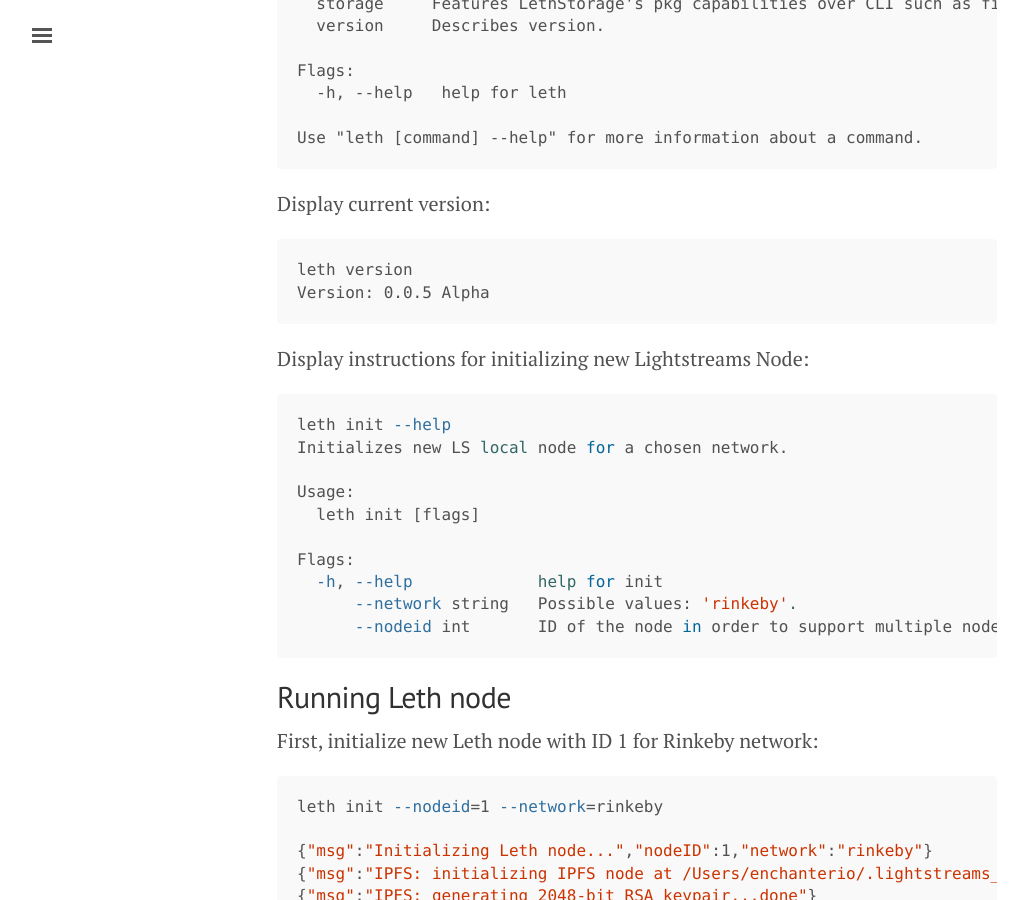
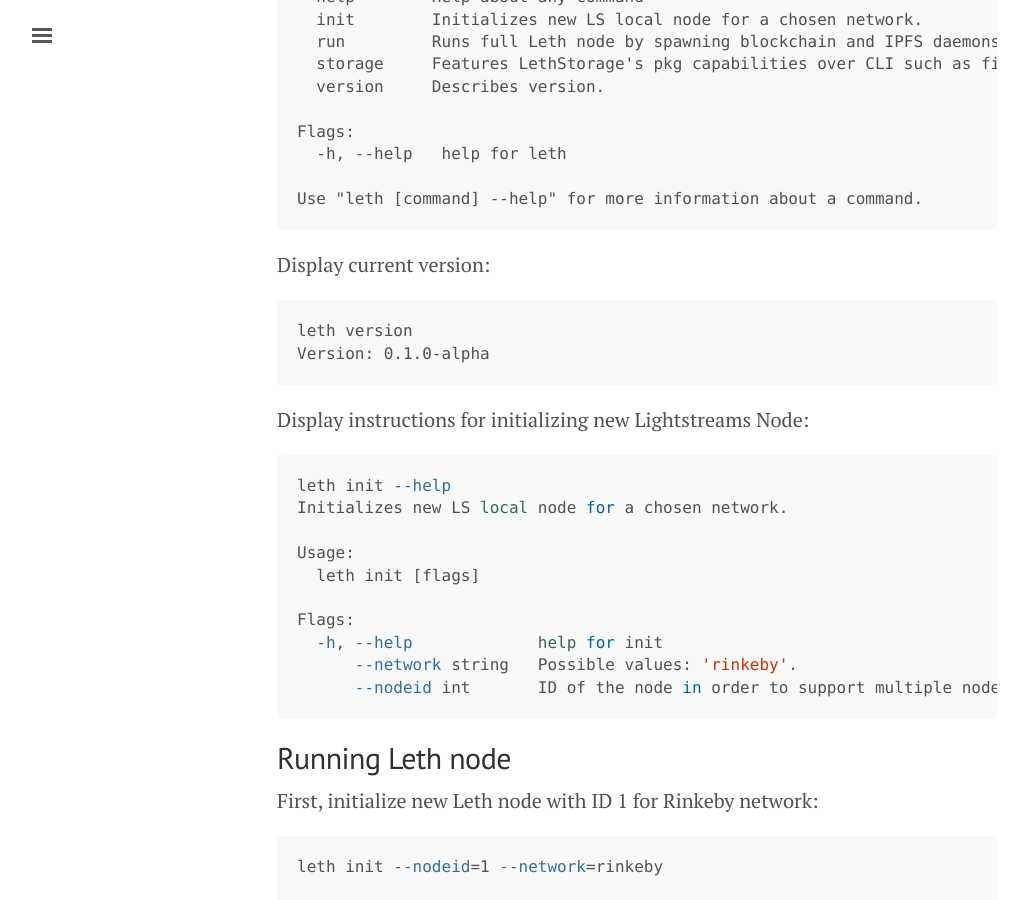
Before and after one commit to lightstreams-network/lightstreams-network.github.io, a Jekyll site: the page built from getting-started-with-lightstreams-node.md, in a window 1280 px wide and 900 px high, scrolled down 2750 px. Shown: the whole window, without its empty margins (3-1031 px from the left). Built offline with Jekyll 4.4.1, drawn with Linux system fonts in a browser that asks for light colours; nearby versions of some CDN libraries; some of the changed text lies outside the part shown.

````diff
--- a/getting-started-with-lightstreams-node.md
+++ b/getting-started-with-lightstreams-node.md
@@ -5,7 +5,7 @@ title:  "Getting started with Lightstreams Node"
 
 | Version | Release Date |
 |---------|--------------|
-|v0.0.6 (Alpha)|19.09.2018|
+|0.1.0-alpha|19.09.2018|
 
 Lightstreams technical stack:
 
@@ -93,7 +93,7 @@ Display current version:
 
 ```bash
 leth version
-Version: 0.0.5 Alpha
+Version: 0.1.0-alpha
 ```
 
 Display instructions for initializing new Lightstreams Node:
````
Also changed, not shown: other parts of getting-started-with-lightstreams-node.md (+1 -1 lines), public/images/installing_leth_node_version_verification.png (deleted), public/images/verify_binaries.png (added).
